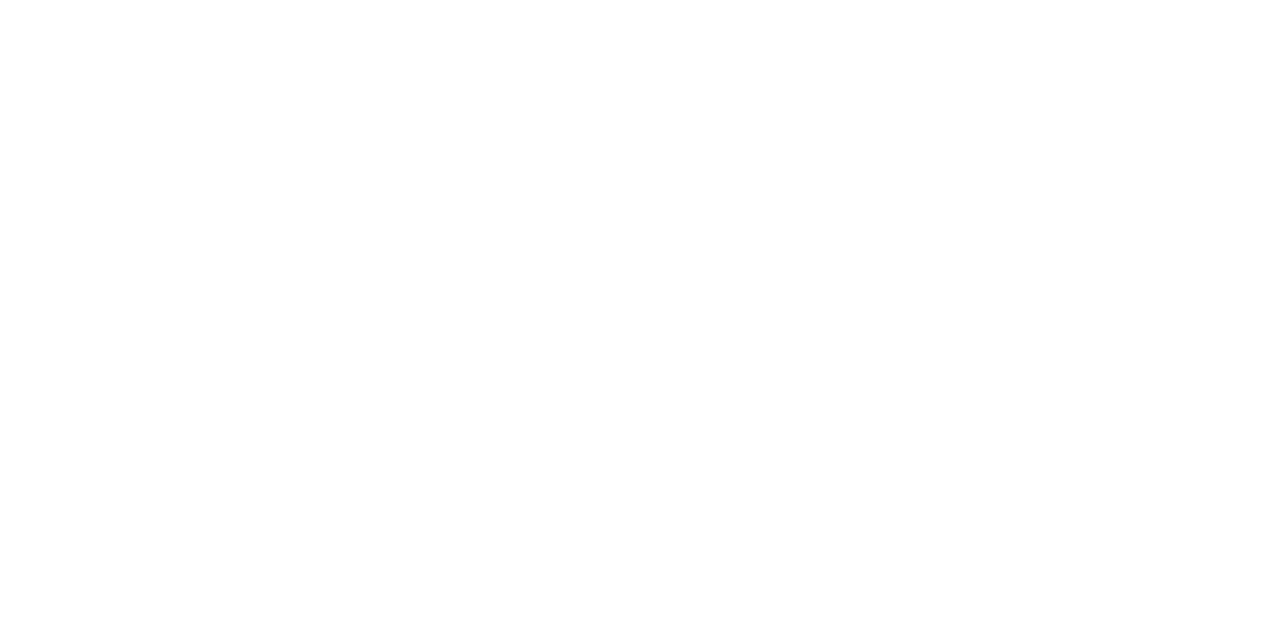
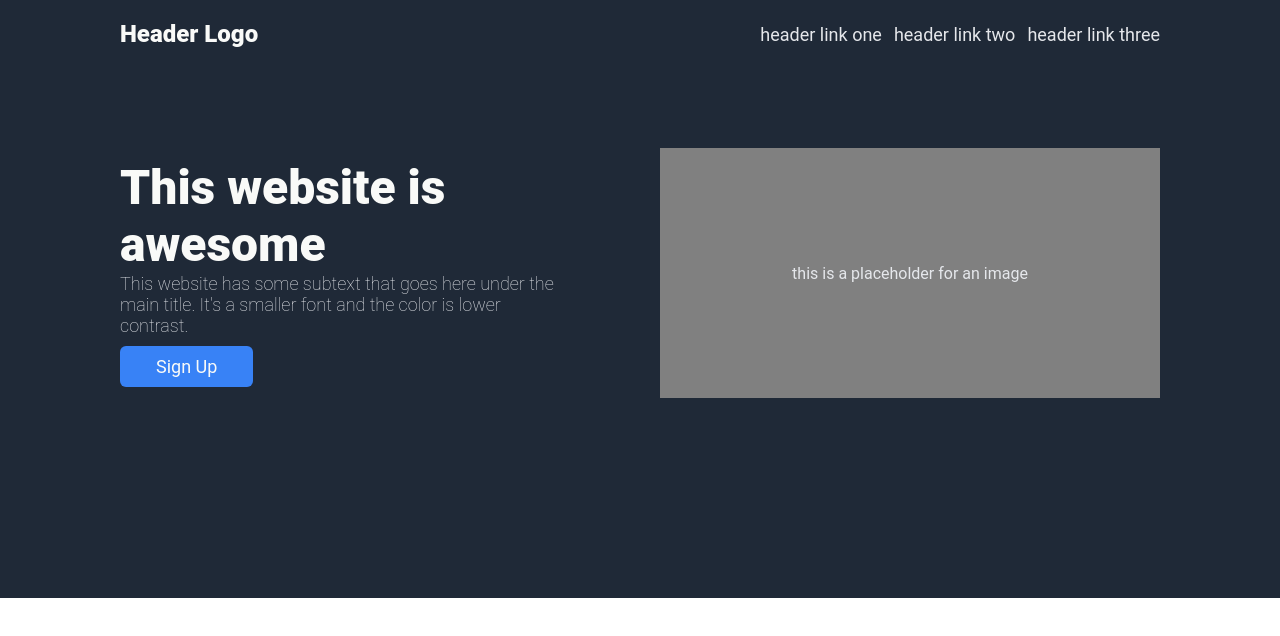
Before and after one commit to namikaze-dev/odin-landing-page, a plain HTML site: page index.html in a window 1280 px wide. Drawn offline with Linux system fonts and the light colour scheme.

Commit message:
feat: add content and style for header

```diff
--- a/index.html
+++ b/index.html
@@ -4,8 +4,28 @@
     <meta charset="UTF-8">
     <meta name="viewport" content="width=device-width, initial-scale=1.0">
     <title>Odin Landing Page</title>
+    <link rel="stylesheet" type="text/css" href="style.css">
   </head>
   <body>
+    <header>
+      <nav>
+        <div class="logo">Header Logo</div>
+        <ul>
+          <li>header link one</li>
+          <li>header link two</li>
+          <li>header link three</li>
+        </ul>
+      </nav>
+      <div class="hero">
+        <div class="hero-txt">
+          <h1>This website is awesome</h1>
+          <p>This website has some subtext that goes here under the main title. It's a smaller font and the color
+          is lower contrast.</p>
+          <button>Sign Up</button>
+        </div>
+        <div class="hero-img">this is a placeholder for an image</div>
+      </div>
+    </header>
 
   </body>
 </html>
--- a/style.css
+++ b/style.css
@@ -0,0 +1,85 @@
+* {
+  margin: 0;
+  padding: 0;
+  font-family: Roboto, Verdana, Arial;
+  color:
+}
+
+header {
+  background-color: #1f2937;
+  padding-top: 20px;
+  padding-bottom: 100px;
+}
+
+.logo {
+  font-weight: 950
+}
+
+.hero h1 {
+  font-size: 48px;
+  color: #f9faf8;
+  font-weight: 900
+}
+
+.hero p {
+  font-size: 18px;
+  color: #e5e7eb;
+  font-weight: lighter;
+}
+
+nav div {
+  font-size: 24px;
+  color: #f9faf8;
+}
+
+.hero button {
+  background-color: #3882f6;
+  color: #f9faf8;
+  font-size: 18px;
+  padding: 10px 36px;
+  border: none;
+  border-radius: 6px;
+  margin-top: 10px;
+}
+
+nav {
+  display: flex;
+  justify-content: space-between;
+  align-items: center;
+  margin: 0px 120px 0px;
+}
+
+nav ul li {
+  font-size: 18px;
+  color: #e5e7eb;
+}
+
+nav ul {
+  list-style-type: none;
+  margin: 0;
+  padding: 0;
+  display: flex;
+  gap: 12px;
+
+}
+
+.hero {
+  display: flex;
+  justify-content: space-between;
+  align-items: center;
+  margin: 100px 120px;
+}
+
+.hero-txt {
+  flex-basis: 450px;
+}
+
+.hero-img {
+  color: #e5e7eb;
+  width: 500px;
+  height: 250px;
+  background-color: grey;
+  display: flex;
+  justify-content: center;
+  align-items: center;
+}
```
